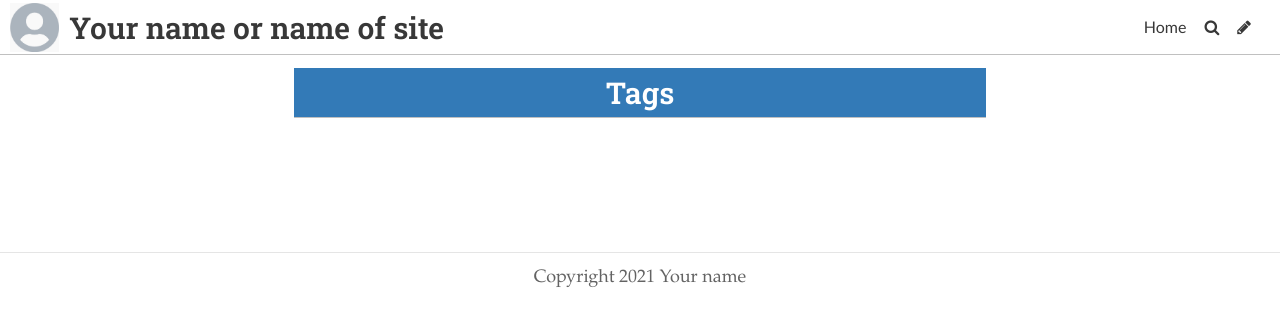
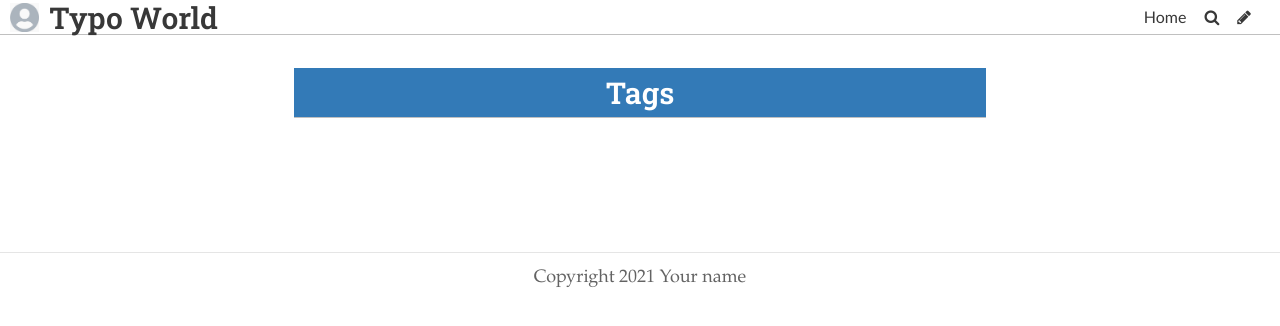
Before and after one commit to IvanTitov9/TypoWebsite, a Jekyll site: the page built from pages/tags.md, in a window 1280 px wide. Shown: the top 326 px of the page. Built offline with Jekyll 4.4.1, drawn with Linux system fonts in a browser that asks for light colours; some web fonts are replaced.

Commit message:
Update Settings “general”

```diff
--- a/_data/settings.yml
+++ b/_data/settings.yml
@@ -1,13 +1,13 @@
-title: Your name or name of site
+title: Typo World
 description: A website with a blog
-header_text: My Dream Blog
+footer_text: Copyright 2021 Your name
+header_feature_image: ../uploads/hu-chen-60xloogwkfa-unsplash.jpg
+header_text: ""
 header_text_color: "#ffffff"
-footer_text: Copyright 2021 Your name
-header_feature_image: ../uploads/pages.jpg
-bannerheight: "20vmax"
-navbarheight: "55px"
-gridlayout: false
+bannerheight: 10vmax
+navbarheight: 35px
 logo: /uploads/logo.jpg
 favicon: /uploads/favicon.ico
+gridlayout: false
+fixednavbar: true
 upzoom: true
-fixednavbar: false
```
Also changed, not shown: 1 other file.
